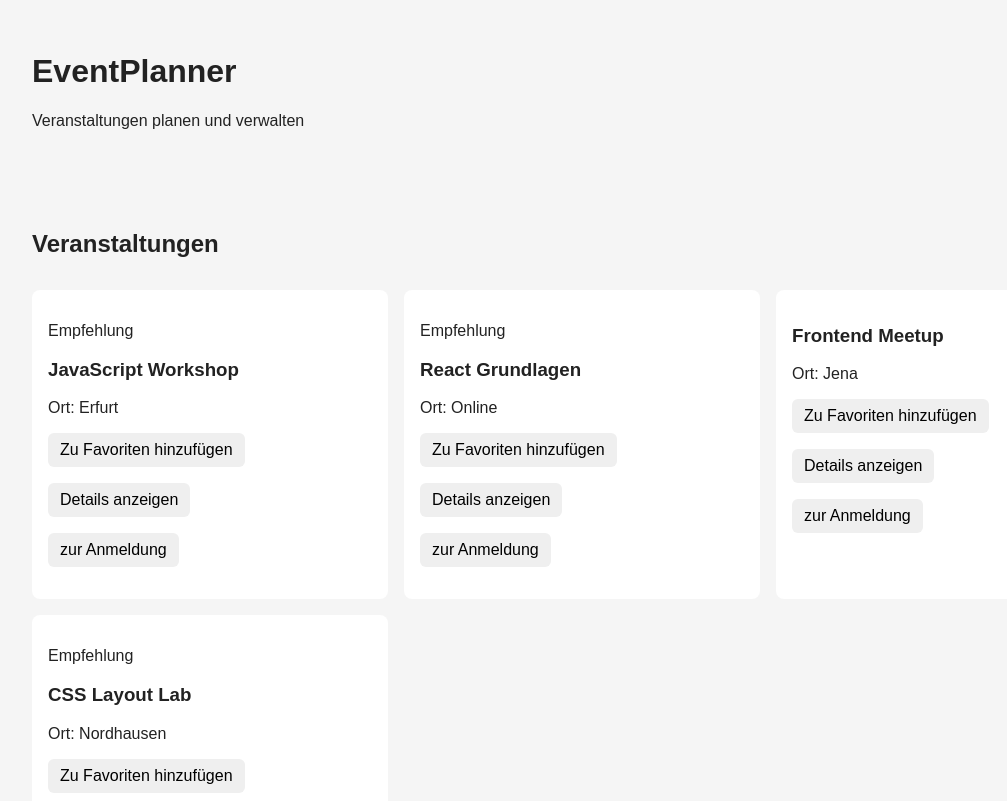
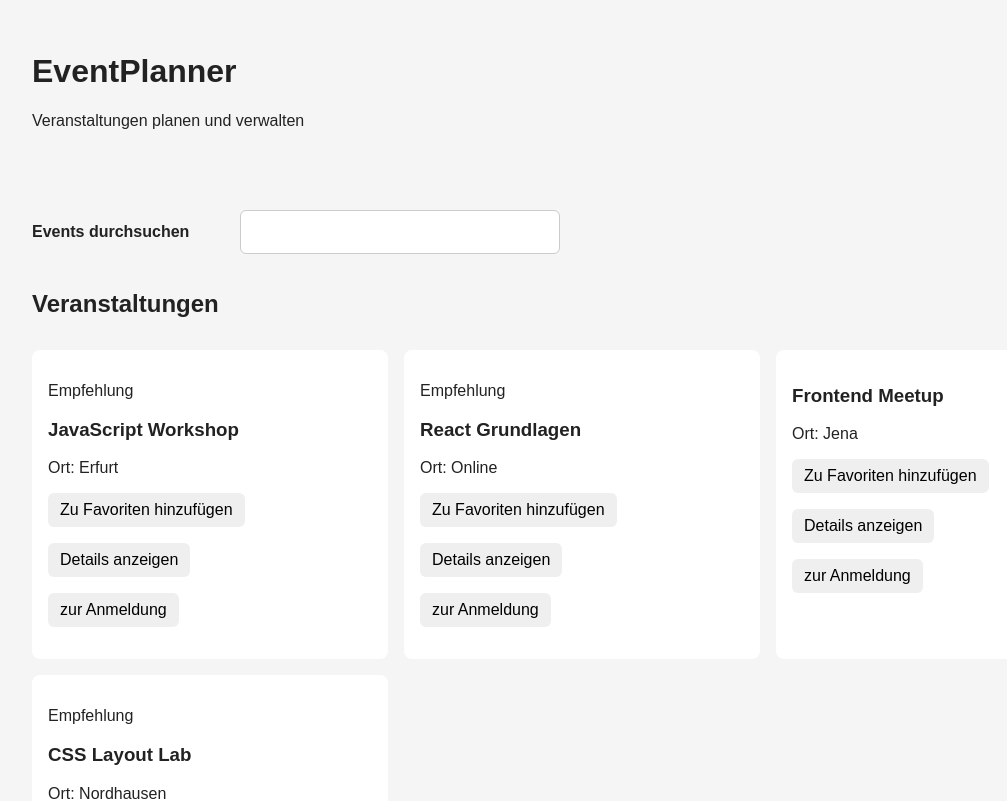
Before and after one commit to jaderbass/eventplanner, a React (Vite) app: page / in a window 1280 px wide. Shown: the top 801 px of the page, without its empty margins (58-1065 px from the left). Built offline with nearby package versions, Linux system fonts and the light colour scheme.

Commit message:
Add SearchTerm-component

```diff
--- a/src/components/App.jsx
+++ b/src/components/App.jsx
@@ -4,6 +4,7 @@ import Footer from "./Footer";
 import Notice from "./Notice";
 import EventList from "./EventList";
 import RegistrationManager from "./RegistrationManager";
+import SearchField from "./SearchField";
 
 export default function App() {
   const [registrations, setRegistrations] = useState(() => {
@@ -17,6 +18,8 @@ export default function App() {
     }
   });
 
+  const [searchTerm, setSearchTerm] = useState("");
+
   useEffect(() => {
     localStorage.setItem(
       "registrations",
@@ -29,7 +32,13 @@ export default function App() {
       <Header />
 
       <main>
+        <SearchField
+          searchTerm={searchTerm}
+          onSearchChange={setSearchTerm}
+        />
+
         <EventList
+          searchTerm={searchTerm}
           registrations={registrations}
         />
 
--- /dev/null
+++ b/src/components/SearchField.jsx
@@ -0,0 +1,21 @@
+function SearchField({
+  searchTerm,
+  onSearchChange
+}) {
+  return (
+    <div className="search-field">
+      <label htmlFor="event-search">
+        Events durchsuchen
+      </label>
+
+      <input
+        type="search"
+        id="event-search"
+        value={searchTerm}
+        onChange={(event) => onSearchChange(event.target.value)}
+      />
+    </div>
+  );
+}
+
+export default SearchField;
--- a/src/demos/main.jsx
+++ b/src/demos/main.jsx
@@ -10,10 +10,11 @@ import PriceCalculator from "./components/PriceCalculator.jsx";
 import BookingForm from "./components/BookingForm.jsx";
 import EffectDemo from "./components/EffectDemo.jsx";
 import FocusInput from "./components/FocusInput.jsx";
+import PreviousValue from "./components/PreviousValue.jsx";
 
 const rootElement = document.querySelector("#root");
 const root = createRoot(rootElement);
 
 root.render(
-  <FocusInput />
+  <PreviousValue />
 );
```
Also changed, not shown: src/demos/components/PreviousValue.jsx (added, +35 -0 lines).
